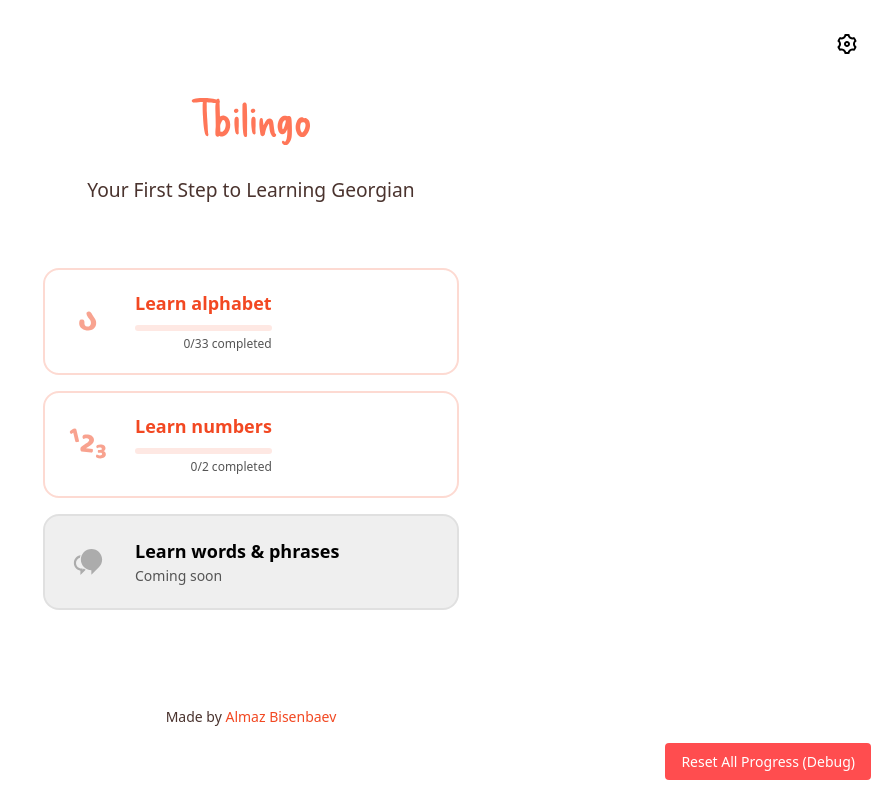
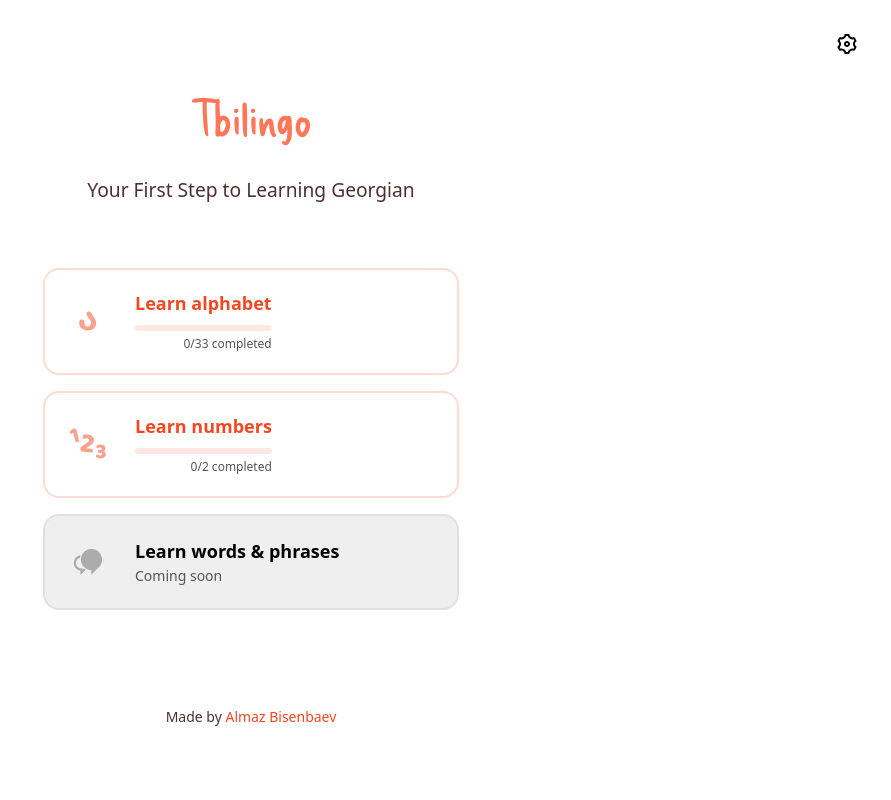
Before and after one commit to almazbisenbaev/tbilingo, a Next.js app: page / in a window 1280 px wide. Shown: the whole page, without its empty margins (389-1280 px from the left). Built offline with nearby package versions, Linux system fonts and the light colour scheme.

Commit message:
Removed debugging logs

```diff
--- a/src/app/page.tsx
+++ b/src/app/page.tsx
@@ -11,16 +11,11 @@ import { numbers } from '@/data/numbers';
 export default function App() {
   const {
     getCourseProgress,
-    initializeCourse,
-    resetAllProgress,
-
+    initializeCourse
   } = useProgressStore();
 
-  // Initialize courses and migrate legacy data on mount
+  // Initialize courses with their total item counts
   useEffect(() => {
-
-
-    // Initialize courses with their total item counts
     initializeCourse('alphabet', alphabet.length);
     initializeCourse('numbers', numbers.length);
   }, [initializeCourse]);
@@ -28,23 +23,6 @@ export default function App() {
   // Get progress data for both courses
   const alphabetProgress = getCourseProgress('alphabet');
   const numbersProgress = getCourseProgress('numbers');
-
-  // Debug logs
-  console.log('Alphabet progress:', {
-    learned: alphabetProgress.learnedItems.length,
-    total: alphabetProgress.totalItems,
-    percentage: alphabetProgress.completionPercentage
-  });
-  console.log('Numbers progress:', {
-    learned: numbersProgress.learnedItems.length,
-    total: numbersProgress.totalItems,
-    percentage: numbersProgress.completionPercentage
-  });
-
-  // Debug function to reset progress
-  const handleResetAllProgress = () => {
-    resetAllProgress();
-  };
   return (
     <>
       <div className="welcome">
@@ -97,22 +75,6 @@ export default function App() {
           <div className="credits">Made by <a target="_blank" href="//almazbisenbaev.github.io">Almaz Bisenbaev</a></div>
         </div>
       </div>
-      <div style={{ position: 'fixed', bottom: '20px', right: '20px', zIndex: 1000 }}>
-        <button
-          onClick={handleResetAllProgress}
-          style={{
-            padding: '8px 16px',
-            backgroundColor: '#ff4d4f',
-            color: 'white',
-            border: 'none',
-            borderRadius: '4px',
-            cursor: 'pointer',
-            fontSize: '14px'
-          }}
-        >
-          Reset All Progress (Debug)
-        </button>
-      </div>
       {/* Settings and interactive logic moved to client component */}
       <SettingsDrawer />
     </>
```
